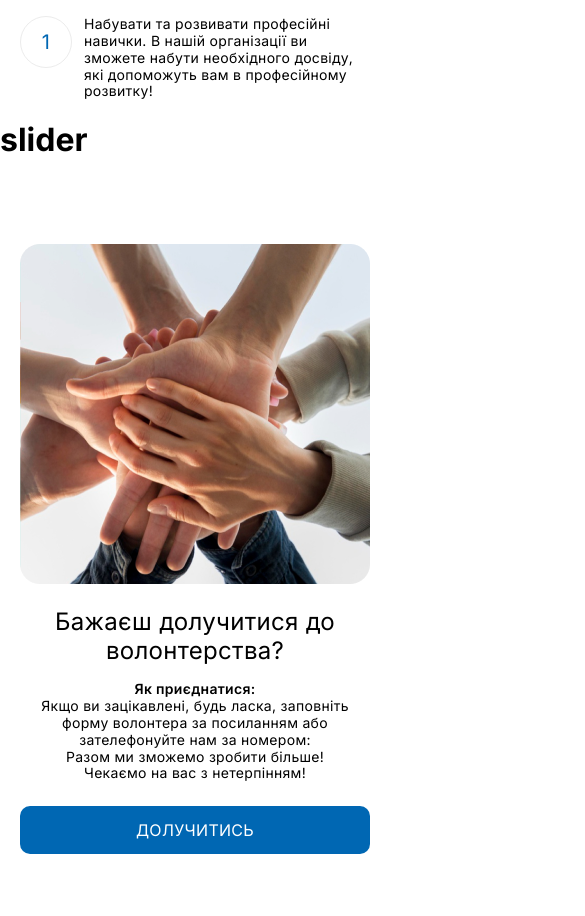
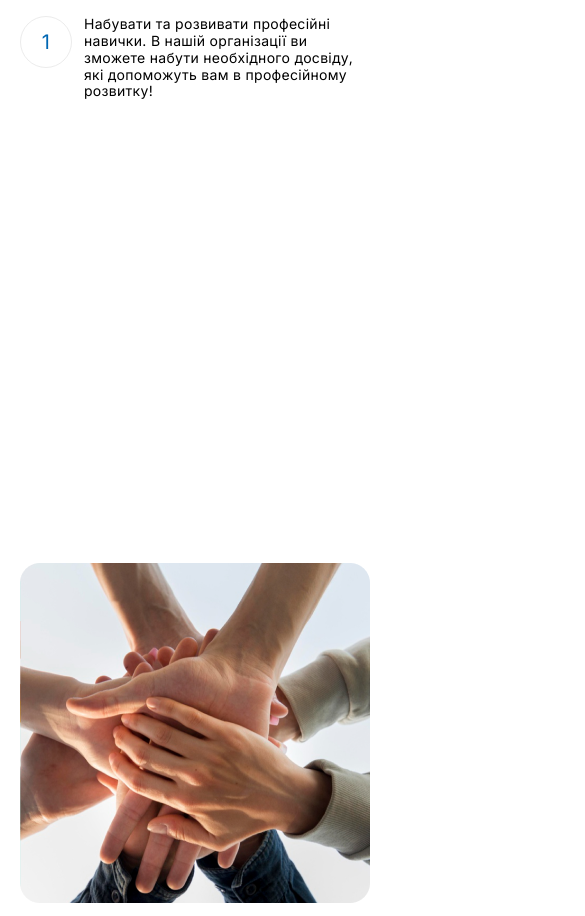
Before and after one commit to PopovYehor/conf-init, a Next.js app: page /volunteers in a window 390 px wide. Shown: the part 1200-2116 px from the top of the page, 585 px wide, since content can reach past the window. Built offline with nearby package versions, Linux system fonts and the light colour scheme; no server answers.

Commit message:
created volunteers slider

```diff
--- a/src/components/Volunteers/VolunteersDescription/VolunteersDescription.tsx
+++ b/src/components/Volunteers/VolunteersDescription/VolunteersDescription.tsx
@@ -17,7 +17,6 @@
             try{
                 const response = await axios.get(apiUrls.volunteersSection+languageParameter+languageSelected)
                 setData(response.data)
-                console.log(response.data)
             }catch{
                 setData([volunteerSectionItemDefault])
                 console.log("error")
--- a/src/components/Volunteers/VolunteersSlider/VolunteersSlider.module.scss
+++ b/src/components/Volunteers/VolunteersSlider/VolunteersSlider.module.scss
@@ -0,0 +1,44 @@
+.wrapper{
+    margin: 132px 0;
+    width: 100%;
+    display: flex;
+    flex-direction: column;
+    align-items: center;
+
+    .container{
+        height: auto;
+        margin: 16px 0 0;
+        width: 1243px;
+        overflow: hidden;
+
+        .content{
+            display: flex;
+            width: 2486px;
+
+
+                .slide{
+                    display: flex;
+                    flex-wrap: wrap;
+                    justify-content: center;
+                    width: 1243px;
+                    gap: 20px;
+                    cursor: pointer;
+
+                    .imageWrapper{
+                        width: auto;
+                        height: auto;
+                        img{
+                            width: 401px;
+                            height: auto;
+                        }
+                    }
+                }
+        }
+    }
+    .dots_wrapper{
+        display: flex;
+        gap: 27px;
+        margin: 64px 0 16px;
+
+    }
+}
--- a/src/components/Volunteers/VolunteersSlider/VolunteersSlider.tsx
+++ b/src/components/Volunteers/VolunteersSlider/VolunteersSlider.tsx
@@ -1,32 +1,43 @@
 import style from "./VolunteersSlider.module.scss";
-
+import axios from "axios";
+import { useSwipeable } from "react-swipeable";
 import { apiUrls, languageParameter } from "@/constants/apiUrls/apiUrls";
 import { useAppSelector } from "@/hooks/hooks";
-import axios from "axios";
 import { IImageItem } from "@/interfaces/image/image.interfaces";
 import { useEffect, useState } from "react";
-import {defaultImage} from "@/constants/mainItemsDefault/mainItemsDefault";
+import { defaultGallerySlider } from "@/constants/mainItemsDefault/mainItemsDefault";
+import {
+  ActiveSlideDot,
+  OtherSlideDot,
+  MobileActiveSlideDot,
+  MobileOtherSlideDot,
+} from "@/components/icons/icons-slider/icons-slider";
 
 export default function VolunteersSlider() {
-  const [apiData, setApiData] = useState<IImageItem[]>([defaultImage]);
+  interface IGallery {
+    _id: string;
+    image: IImageItem;
+    language: string;
+  }
+
+  const [apiData, setApiData] = useState<IGallery[]>([defaultGallerySlider]);
+  const [groupedSlides, setGroupedSlides] = useState<IGallery[][]>([]);
   const languageSelected = useAppSelector(
     (state) => state.language.languageSelected
   );
   const isMobile = useAppSelector((state) => state.mobile.mobile);
-
   const [currentSlide, setCurrentSlide] = useState(0);
-  const [slidesToShow, setSlidesToShow] = useState(0);
   const [dots, setDots] = useState<JSX.Element[]>([]);
 
-  /* const fetchSlider = async () => {
+  const fetchSlider = async () => {
     try {
       const response = await axios.get(
-          apiUrls.volunteersPage + languageParameter + languageSelected
+        apiUrls.VolunteersSlider + languageParameter + languageSelected
       );
       const { data } = response;
       setApiData(data);
     } catch {
-        setApiData([defaultImage]);
+      setApiData([defaultGallerySlider]);
     }
   };
 
@@ -35,18 +46,79 @@
   }, [languageSelected]);
 
   useEffect(() => {
-      if (!isMobile) {
-        setSlidesToShow(3);
-      } else {
-        setSlidesToShow(1);
+    const slidesPerPage = 6;
+    const grouped = [];
+    for (let i = 0; i < apiData.length; i += slidesPerPage) {
+      grouped.push(apiData.slice(i, i + slidesPerPage));
     }
-    }, [isMobile]);
-*/
+    setGroupedSlides(grouped);
+    setCurrentSlide(0);
+  }, [apiData]);
+
+  useEffect(() => {
+    const dotsCount = groupedSlides.length;
+    const newDots = Array.from({ length: dotsCount }, (_, i) => (
+      <div style={{ cursor: "pointer" }} key={i} onClick={() => goToSlide(i)}>
+        {i === currentSlide ? (
+          isMobile ? (
+            <MobileActiveSlideDot />
+          ) : (
+            <ActiveSlideDot />
+          )
+        ) : isMobile ? (
+          <MobileOtherSlideDot />
+        ) : (
+          <OtherSlideDot />
+        )}
+      </div>
+    ));
+    setDots(newDots);
+  }, [currentSlide, groupedSlides.length, isMobile]);
+
+  const handlers = useSwipeable({
+    onSwipedLeft: () => handleNextSlide(),
+    onSwipedRight: () => handlePrevSlide(),
+    trackMouse: true,
+  });
+
+  const handleNextSlide = () => {
+    setCurrentSlide((prev) => (prev + 1) % groupedSlides.length);
+  };
+
+  const handlePrevSlide = () => {
+    setCurrentSlide(
+      (prev) => (prev - 1 + groupedSlides.length) % groupedSlides.length
+    );
+  };
+
+  const goToSlide = (index: number) => {
+    setCurrentSlide(index);
+  };
+
   return (
-    <div className={style.wrapper}>
-          <div className={style.container}>
-              <h1>slider</h1>
+    <section className={style.wrapper}>
+      <div className={style.container} {...handlers}>
+        <div
+          className={style.content}
+          style={{
+            transform: `translateX(-${currentSlide * 50}%)`,
+            transition: "transform 0.5s ease",
+          }}
+        >
+          {groupedSlides.map((group) => (
+
+              <div key={group[0]._id} className={style.slide}>
+                {group.map((gallery) => (
+                  <div key={gallery._id} className={style.imageWrapper}>
+                    <img src={gallery.image.url} alt="" />
+                  </div>
+                ))}
+              </div>
+
+          ))}
         </div>
       </div>
+      <div className={style.dots_wrapper}>{dots}</div>
+    </section>
   );
 }
--- a/src/constants/apiUrls/apiUrls.tsx
+++ b/src/constants/apiUrls/apiUrls.tsx
@@ -27,6 +27,7 @@
 //______________
 //Volunteers
 const VolunteersSection = 'sectionvolontir'
+const VolunteersSlider = "gallery";
 //______________
 //language parameter
 export const languageParameter = "?language="
@@ -56,7 +57,8 @@
   requisits: url + requisits,
 //______________
 //Volunteers
-  volunteersSection: url + VolunteersSection
+  volunteersSection: url + VolunteersSection,
+  VolunteersSlider: url +  VolunteersSlider
 //______________
 };
 export const googleForm = 'https://docs.google.com/forms/d/e/1FAIpQLSd1xaeCYoSMucIhInHujyJtK95an2ZMGh5sPRQuJaPf1JHqng/viewform'
--- a/src/constants/mainItemsDefault/mainItemsDefault.ts
+++ b/src/constants/mainItemsDefault/mainItemsDefault.ts
@@ -18,6 +18,11 @@
     __v: 0
 }
 
+export const defaultGallerySlider = {
+  _id: "0",
+  image: defaultImage,
+  language: "ua",
+};
 export const defaultAboutUsDescription = {
   _id: "1",
   titleAbout: "Благодійна організація «Конференція Блаженної Марти Вєцкої»",
```
Also changed, not shown: src/components/AboutUs/TeemSlider/TeemSlider.tsx (+6 -2 lines). Lines whose indentation alone changed are shown as unchanged.
